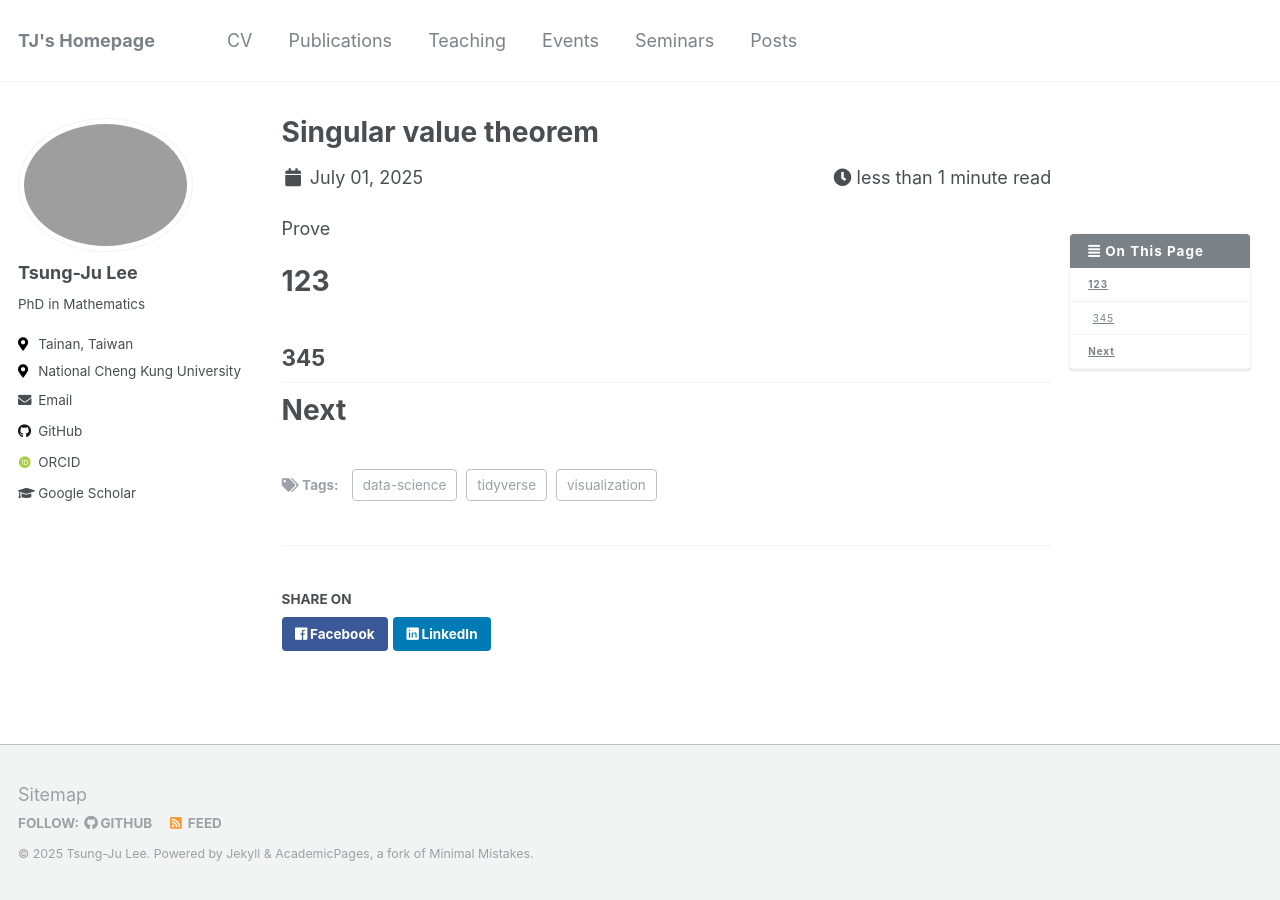
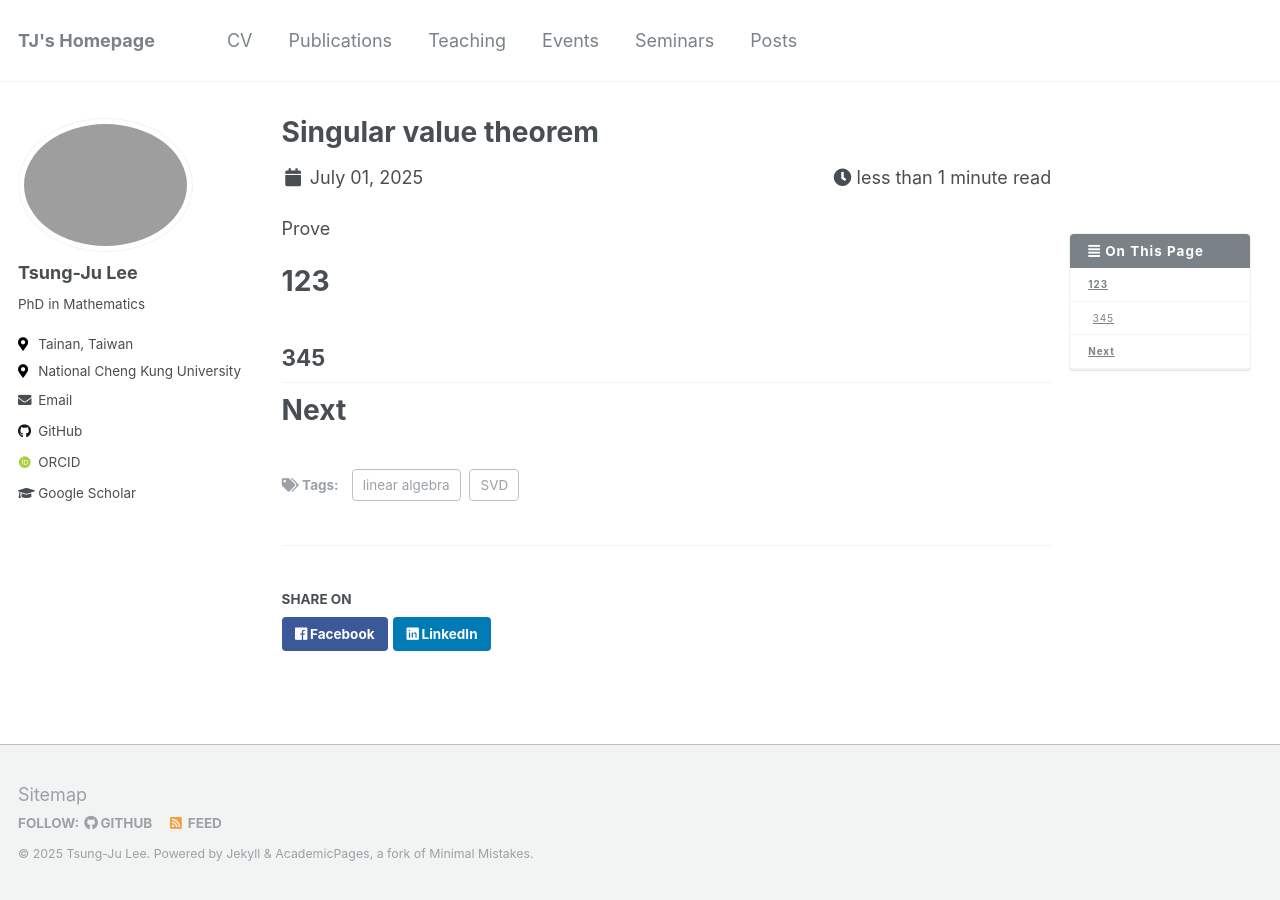
Before and after one commit to yusd24/yusd24.github.io, a Jekyll site: the page built from _posts/2025-07-01-svd.md, in a window 1280 px wide. Built offline with Jekyll 4.4.1, drawn with Linux system fonts in a browser that asks for light colours; some web fonts are replaced.

Commit message:
Update 2025-07-01-svd.md

```diff
--- a/_posts/2025-07-01-svd.md
+++ b/_posts/2025-07-01-svd.md
@@ -14,9 +14,8 @@ toc: true
 header:
  og_image: "posts/nest-map/fig-1.png"
 tags:
-  - tidyverse
-  - data-science
-  - visualization
+  - SVD
+  - linear algebra
 ---
 
 Prove
```
